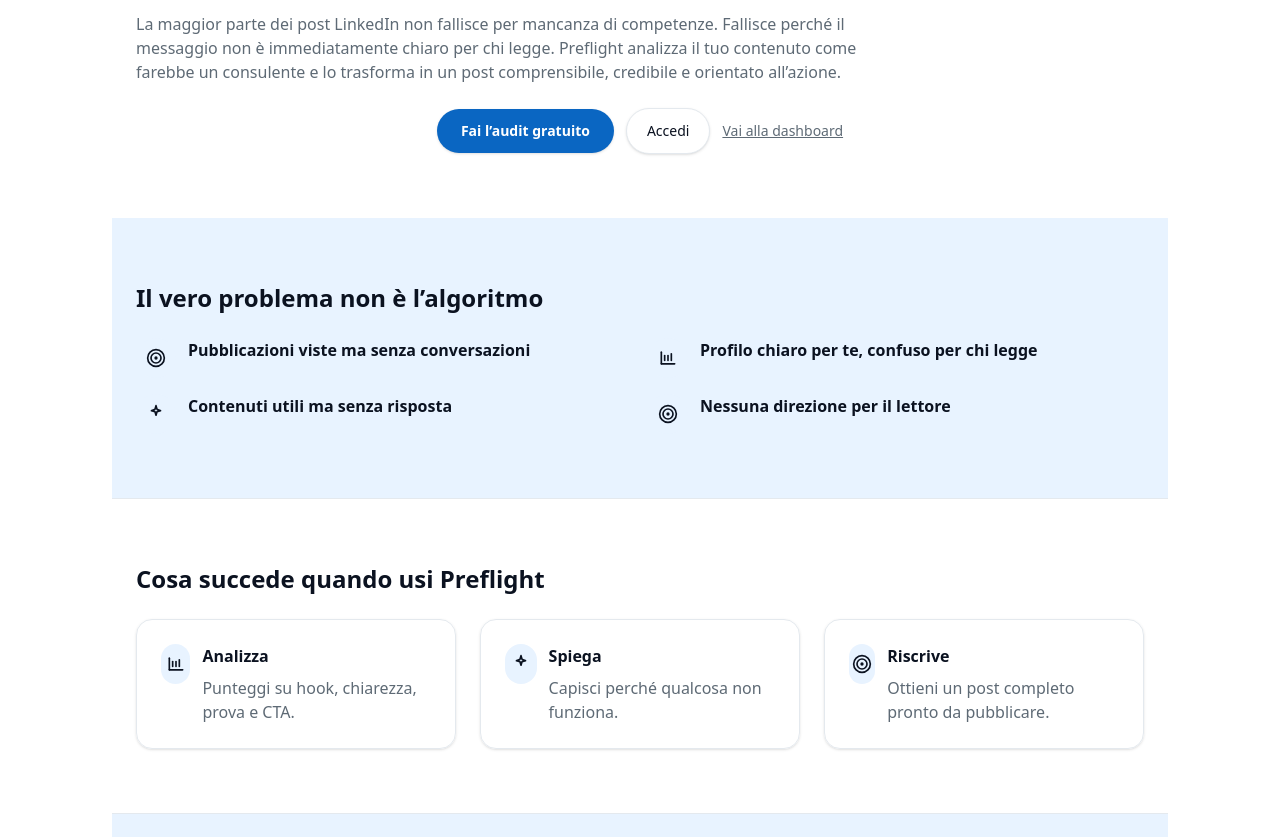
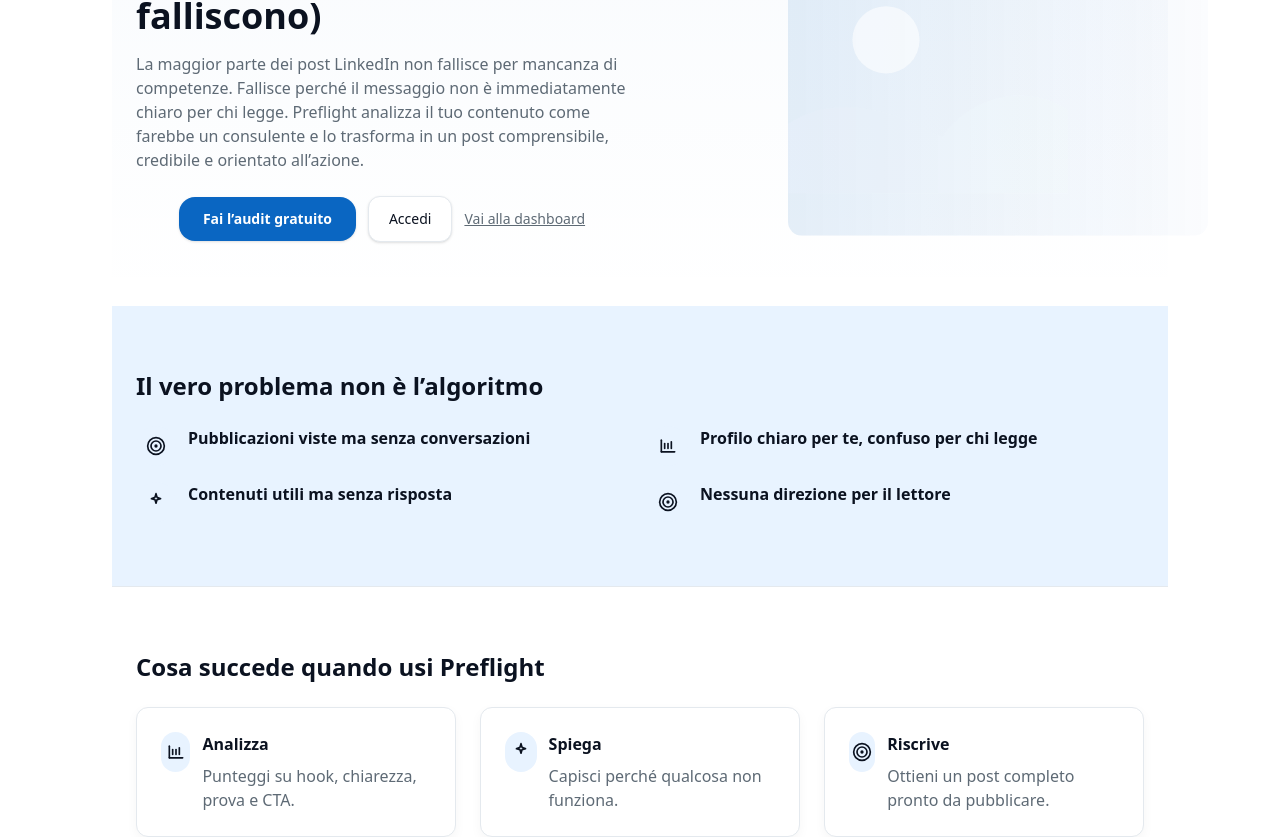
Before and after one commit to marcello13fincato/Preflight, a Next.js app in the folder preflight/: page /perche-funziona in a window 1280 px wide. Shown: the part 514-1351 px from the top of the page. Built offline with nearby package versions, Linux system fonts and the light colour scheme; no server answers.

Commit message:
chore(ui): add hero gradients and decorative illustrations for marketing pages

```diff
--- a/preflight/app/(marketing)/how-it-works/page.tsx
+++ b/preflight/app/(marketing)/how-it-works/page.tsx
@@ -8,7 +8,7 @@
 export default function HowItWorks() {
   return (
     <main className="min-h-screen">
-      <Section className="pt-28 md:pt-32">
+      <Section className="pt-28 md:pt-32 bg-gradient-to-b from-[rgba(10,102,194,0.04)] to-transparent">
         <Container>
           <div className="pt-8"><BackButton /></div>
           <h1 className="text-4xl font-bold">Come funziona Preflight</h1>
@@ -16,6 +16,33 @@
           <div className="mt-6"><MarketingCTA /></div>
         </Container>
       </Section>
+        <Section className="pt-28 md:pt-32 hero-gradient">
+          <Container>
+            <div className="pt-8"><BackButton /></div>
+            <div className="grid grid-cols-1 md:grid-cols-2 gap-6 items-center">
+              <div>
+                <h1 className="text-4xl font-bold">Come funziona Preflight</h1>
+                <p className="mt-4 text-muted max-w-2xl">Dal testo grezzo a un post pronto da pubblicare in pochi secondi.</p>
+                <div className="mt-6"><MarketingCTA /></div>
+              </div>
+              <div className="hidden md:block relative">
+                <div className="hero-illustration">
+                  <svg viewBox="0 0 600 400" xmlns="http://www.w3.org/2000/svg" role="img" aria-hidden="true">
+                    <defs>
+                      <linearGradient id="g2" x1="0" x2="1">
+                        <stop offset="0%" stop-color="#0A66C2" stop-opacity="0.1" />
+                        <stop offset="100%" stop-color="#0A66C2" stop-opacity="0.02" />
+                      </linearGradient>
+                    </defs>
+                    <rect x="0" y="0" width="600" height="400" rx="20" fill="url(#g2)" />
+                    <circle cx="420" cy="80" r="38" fill="#fff" opacity="0.6" />
+                    <path d="M0 200c60-40 140-60 220-30 80 30 160 10 240-30v160H0V200z" fill="#fff" opacity="0.05" />
+                  </svg>
+                </div>
+              </div>
+            </div>
+          </Container>
+        </Section>
 
       <Section className="bg-soft">
         <Container>
--- a/preflight/app/(marketing)/page.tsx
+++ b/preflight/app/(marketing)/page.tsx
@@ -52,6 +52,9 @@
           </p>
 
           <div className="mt-8"><MarketingCTA /></div>
+            <div className="mt-8">
+              <img src="/images/hero-illustration.svg" alt="Hero illustration" className="mx-auto max-w-xl opacity-90" />
+            </div>
 
           <div className="mt-6 flex flex-wrap justify-center gap-4 text-sm">
             <span className="bg-soft px-3 py-1 rounded-full text-primary">Nessun login</span>
--- a/preflight/app/(marketing)/perche-funziona/page.tsx
+++ b/preflight/app/(marketing)/perche-funziona/page.tsx
@@ -9,12 +9,31 @@
 export default function PercheFunzionaPage() {
   return (
     <main className="min-h-screen">
-      <Section className="pt-28 md:pt-32">
+      <Section className="pt-28 md:pt-32 bg-gradient-to-b from-[rgba(10,102,194,0.04)] to-transparent">
         <Container>
           <div className="pt-8"><BackButton /></div>
-          <h1 className="text-4xl font-bold">Perché Preflight funziona (quando altri strumenti falliscono)</h1>
-          <p className="mt-4 text-muted max-w-3xl">La maggior parte dei post LinkedIn non fallisce per mancanza di competenze. Fallisce perché il messaggio non è immediatamente chiaro per chi legge. Preflight analizza il tuo contenuto come farebbe un consulente e lo trasforma in un post comprensibile, credibile e orientato all’azione.</p>
-          <div className="mt-6"><MarketingCTA /></div>
+            <div className="grid grid-cols-1 md:grid-cols-2 gap-6 items-center">
+              <div>
+                <h1 className="text-4xl font-bold">Perché Preflight funziona (quando altri strumenti falliscono)</h1>
+                <p className="mt-4 text-muted max-w-3xl">La maggior parte dei post LinkedIn non fallisce per mancanza di competenze. Fallisce perché il messaggio non è immediatamente chiaro per chi legge. Preflight analizza il tuo contenuto come farebbe un consulente e lo trasforma in un post comprensibile, credibile e orientato all’azione.</p>
+                <div className="mt-6"><MarketingCTA /></div>
+              </div>
+              <div className="hidden md:block relative">
+                <div className="hero-illustration">
+                  <svg viewBox="0 0 600 400" xmlns="http://www.w3.org/2000/svg" role="img" aria-hidden="true">
+                    <defs>
+                      <linearGradient id="g1" x1="0" x2="1">
+                        <stop offset="0%" stop-color="#0A66C2" stop-opacity="0.12" />
+                        <stop offset="100%" stop-color="#0A66C2" stop-opacity="0.02" />
+                      </linearGradient>
+                    </defs>
+                    <rect x="0" y="0" width="600" height="400" rx="20" fill="url(#g1)" />
+                    <circle cx="140" cy="120" r="48" fill="#fff" opacity="0.6" />
+                    <path d="M220 260c40-60 120-80 180-40v120H0V240c60-40 140-28 220 20z" fill="#fff" opacity="0.06" />
+                  </svg>
+                </div>
+              </div>
+            </div>
         </Container>
       </Section>
 
--- a/preflight/app/globals.css
+++ b/preflight/app/globals.css
@@ -1,24 +1,41 @@
 @import "tailwindcss";
 
 :root{
-  --bg:#ffffff;
-  --surface:#ffffff;
-  --soft:#E8F3FF;
-  --soft2:#F3F8FF;
-  --border:#E4E9EE;
-  --primary:#0A66C2;
-  --primaryDark:#004182;
-  --text:#0B1220;
-  --muted:#5E6A75;
+  /* Design tokens */
+  --color-bg: #ffffff;
+  --color-surface: #ffffff;
+  --color-soft: #E8F3FF;
+  --color-soft-2: #F3F8FF;
+  --color-border: #E4E9EE;
+  --color-primary: #0A66C2;
+  --color-primary-dark: #004182;
+  --color-text: #0B1220;
+  --color-muted: #5E6A75;
+  --radius-lg: 16px;
+  --radius-md: 12px;
+  --radius-sm: 8px;
+  --shadow-sm: 0 4px 12px rgba(11,18,32,0.04);
+  --shadow-md: 0 8px 24px rgba(11,18,32,0.06);
 }
 
-body { background: var(--bg); color: var(--text); }
+body { background: var(--color-bg); color: var(--color-text); }
 
-.bg-soft{background:var(--soft);}
-.bg-soft2{background:var(--soft2);}
-.border-app{border-color:var(--border);}
-.text-muted{color:var(--muted);}
-.btn-primary{background:var(--primary);color:white;}
-.btn-primary:hover{background:var(--primaryDark);}
-.btn-secondary{border:1px solid var(--border); background:var(--surface); color:var(--text);}
-.link-primary{color:var(--primary);}
+.bg-soft{background:var(--color-soft);}
+.bg-soft2{background:var(--color-soft-2);}
+.border-app{border-color:var(--color-border);}
+.text-muted{color:var(--color-muted);}
+.btn-primary{background:var(--color-primary);color:white; border-radius:var(--radius-lg);}
+.btn-primary:hover{background:var(--color-primary-dark);}
+.btn-secondary{border:1px solid var(--color-border); background:var(--color-surface); color:var(--color-text); border-radius:var(--radius-md);}
+.link-primary{color:var(--color-primary);}
+
+/* Utility tokens */
+.card { border-radius: var(--radius-md); box-shadow: var(--shadow-sm); background: var(--color-surface); }
+/* focus styles */
+a:focus, button:focus, input:focus, textarea:focus { outline: 2px solid transparent; box-shadow: 0 0 0 3px rgba(10,102,194,0.15); }
+
+/* Hero gradient and illustration utilities */
+.hero-gradient{position:relative;overflow:hidden}
+.hero-gradient::before{content:'';position:absolute;inset:0;pointer-events:none;background:linear-gradient(90deg, rgba(10,102,194,0.06) 0%, rgba(243,248,255,0.0) 60%)}
+.hero-illustration{position:absolute;right:-4rem;top:0;bottom:0;display:flex;align-items:center;pointer-events:none}
+.hero-illustration svg{opacity:.9;transform:translateY(6%);width:420px;height:auto}
--- a/preflight/components/shared/Card.tsx
+++ b/preflight/components/shared/Card.tsx
@@ -1,5 +1,5 @@
 export default function Card({ children, className = "" }: { children: React.ReactNode; className?: string }) {
   return (
-    <div className={`rounded-2xl border border-app bg-surface p-6 shadow-sm ${className}`}>{children}</div>
+    <div className={`card border border-app p-6 ${className}`}>{children}</div>
   );
 }
--- a/preflight/components/shared/MarketingCTA.tsx
+++ b/preflight/components/shared/MarketingCTA.tsx
@@ -12,9 +12,9 @@
 export default function MarketingCTA({ className = "", hideSecondary = false, hideTertiary = false }: Props) {
   return (
     <div className={`flex flex-wrap items-center justify-center gap-3 ${className}`}>
-      <Link href="/audit" aria-label="Fai l’audit gratuito" className="btn-primary rounded-full px-6 py-3 text-sm font-semibold shadow-sm">Fai l’audit gratuito</Link>
+      <Link href="/audit" aria-label="Fai l’audit gratuito" className="btn-primary px-6 py-3 text-sm font-semibold shadow-sm">Fai l’audit gratuito</Link>
       {!hideSecondary && (
-        <Link href="/login" aria-label="Accedi" className="btn-secondary rounded-full px-5 py-3 text-sm shadow-sm">Accedi</Link>
+        <Link href="/login" aria-label="Accedi" className="btn-secondary px-5 py-3 text-sm shadow-sm">Accedi</Link>
       )}
       {!hideTertiary && (
         <Link href="/dashboard" aria-label="Vai alla dashboard" className="text-sm text-muted underline">Vai alla dashboard</Link>
--- a/preflight/components/shared/icons.tsx
+++ b/preflight/components/shared/icons.tsx
@@ -143,3 +143,6 @@
     </svg>
   );
 }
+
+// Ensure consistent stroke width across icons
+export const ICON_STROKE = 2;
--- a/preflight/tailwind.config.js
+++ b/preflight/tailwind.config.js
@@ -8,17 +8,26 @@
   theme: {
     extend: {
       colors: {
-        primary: 'var(--primary)',
-        'primary-dark': 'var(--primaryDark)',
-        'bg': 'var(--bg)',
-        'surface': 'var(--surface)',
-        'soft': 'var(--soft)',
-        'soft-2': 'var(--soft2)',
-        'text': 'var(--text)',
-        'text-muted': 'var(--muted)',
-        'border': 'var(--border)',
+        primary: 'var(--color-primary)',
+        'primary-dark': 'var(--color-primary-dark)',
+        'bg': 'var(--color-bg)',
+        'surface': 'var(--color-surface)',
+        'soft': 'var(--color-soft)',
+        'soft-2': 'var(--color-soft-2)',
+        'text': 'var(--color-text)',
+        'text-muted': 'var(--color-muted)',
+        'border': 'var(--color-border)',
         success: 'var(--success, #16a34a)',
         warning: 'var(--warning, #f59e0b)',
+      },
+      borderRadius: {
+        lg: 'var(--radius-lg)',
+        md: 'var(--radius-md)',
+        sm: 'var(--radius-sm)',
+      },
+      boxShadow: {
+        sm: 'var(--shadow-sm)',
+        md: 'var(--shadow-md)',
       },
       boxShadow: {
         premium: '0 10px 25px -5px rgba(0,0,0,0.3)',
```
